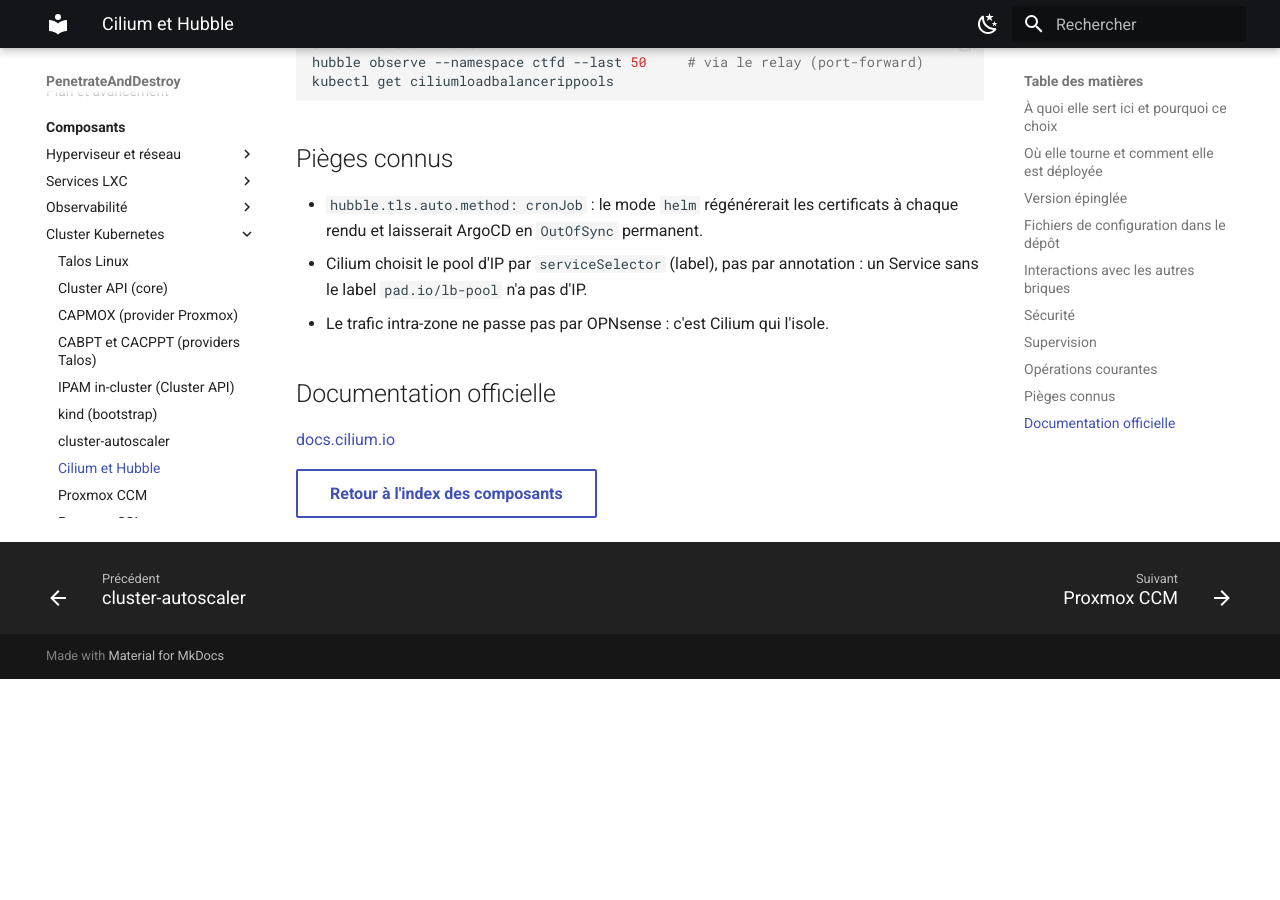
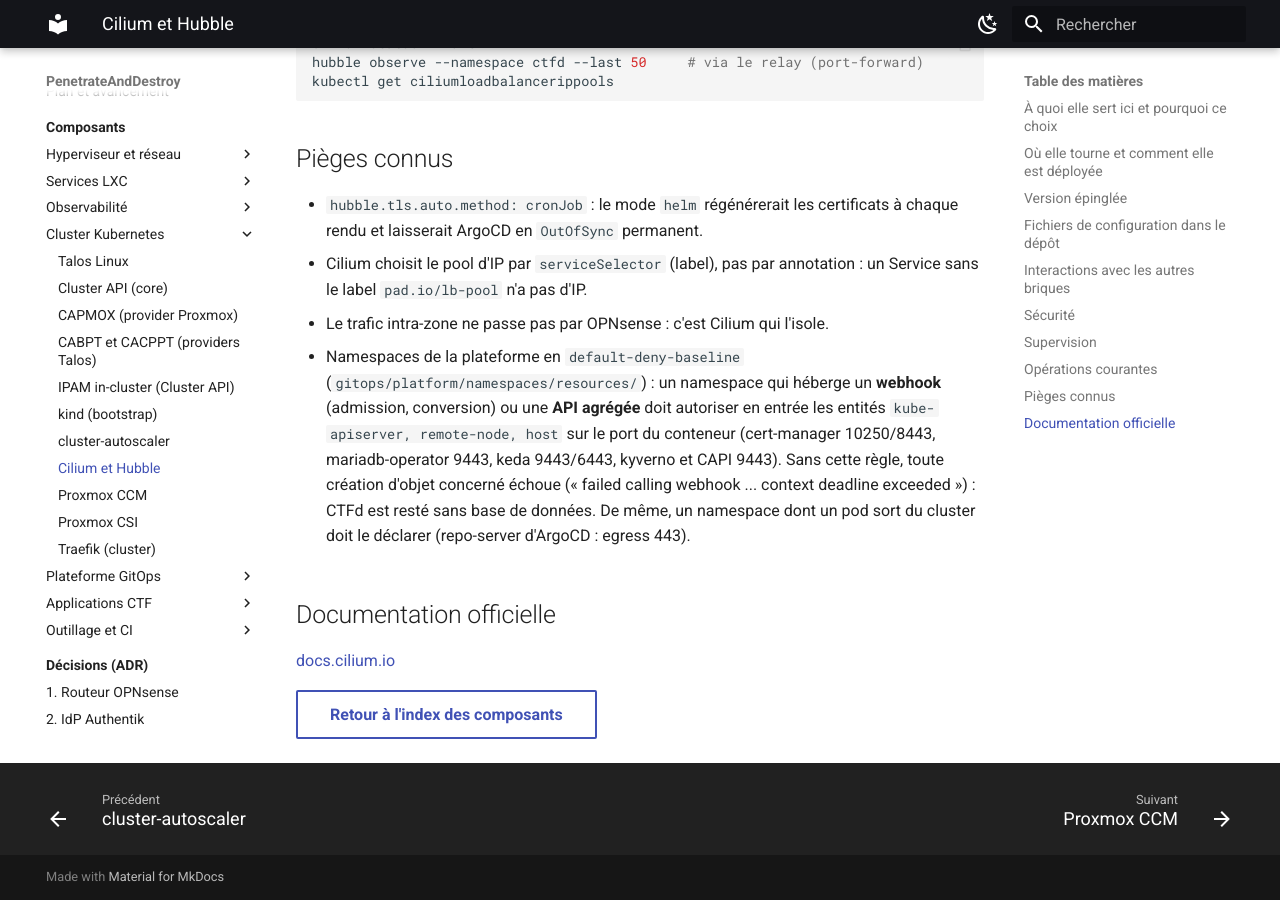
Before and after one commit to kim-tsr/penetrate-and-destroy, an MkDocs documentation site: the page built from docs/composants/cilium-hubble.md, in a window 1280 px wide and 900 px high, scrolled down 1785 px. Built offline with MkDocs 1.6.1 and Material for MkDocs 9.7.7, drawn with Linux system fonts in a browser that asks for light colours; before the commit the page ends 2464 px from its top, so only the background shows below that.

Commit message:
fix(netpol): API server autorisé vers les webhooks de cert-manager, mariadb-operator et keda (admissions en échec : CTFd sans base)

```diff
--- a/docs/composants/cilium-hubble.md
+++ b/docs/composants/cilium-hubble.md
@@ -52,6 +52,13 @@
 - Cilium choisit le pool d'IP par `serviceSelector` (label), pas par annotation : un Service sans le label `pad.io/lb-pool` n'a pas d'IP.
 - Le trafic intra-zone ne passe pas par OPNsense : c'est Cilium qui l'isole.
 
+- Namespaces de la plateforme en `default-deny-baseline` (`gitops/platform/namespaces/resources/`) : un namespace qui
+  héberge un **webhook** (admission, conversion) ou une **API agrégée** doit autoriser en entrée les entités
+  `kube-apiserver, remote-node, host` sur le port du conteneur (cert-manager 10250/8443, mariadb-operator 9443, keda
+  9443/6443, kyverno et CAPI 9443). Sans cette règle, toute création d'objet concerné échoue (« failed calling webhook
+  ... context deadline exceeded ») : CTFd est resté sans base de données. De même, un namespace dont un pod sort du
+  cluster doit le déclarer (repo-server d'ArgoCD : egress 443).
+
 ## Documentation officielle
 
 [docs.cilium.io](https://docs.cilium.io/)
--- a/gitops/platform/namespaces/resources/mariadb-operator.yaml
+++ b/gitops/platform/namespaces/resources/mariadb-operator.yaml
@@ -29,6 +29,12 @@
     - fromEndpoints:
         - matchLabels:
             io.kubernetes.pod.namespace: observability # contracts: namespaces.monitoring_agents
+    # Appels de l'API server (webhook de validation/conversion de mariadb-operator) : sans cette règle, la default-deny fait échouer toute admission
+    # (« failed calling webhook ... context deadline exceeded »).
+    - fromEntities: [kube-apiserver, remote-node, host]
+      toPorts:
+        - ports:
+            - { port: "9443", protocol: TCP }
   egress:
     - toEndpoints:
         - matchLabels:
```
Also changed, not shown: docs/guide-deploiement.md (+1 -0 lines), gitops/platform/namespaces/resources/cert-manager.yaml (+7 -0 lines), gitops/platform/namespaces/resources/keda.yaml (+7 -0 lines).
